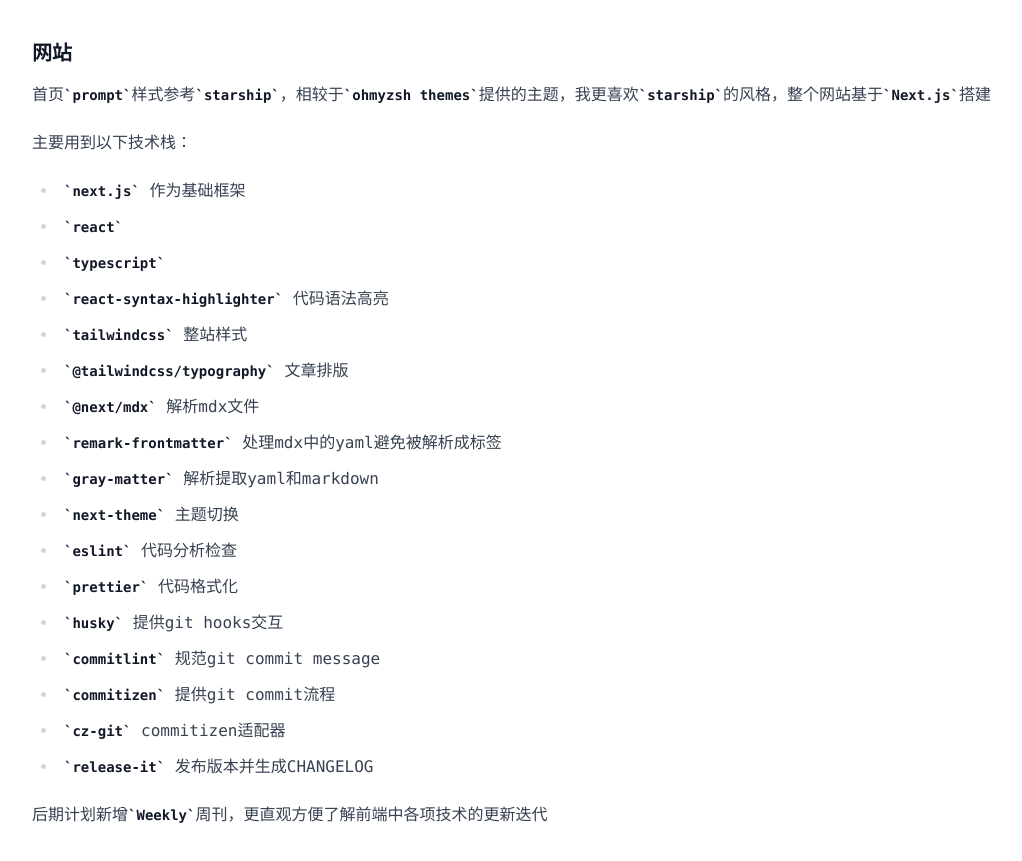
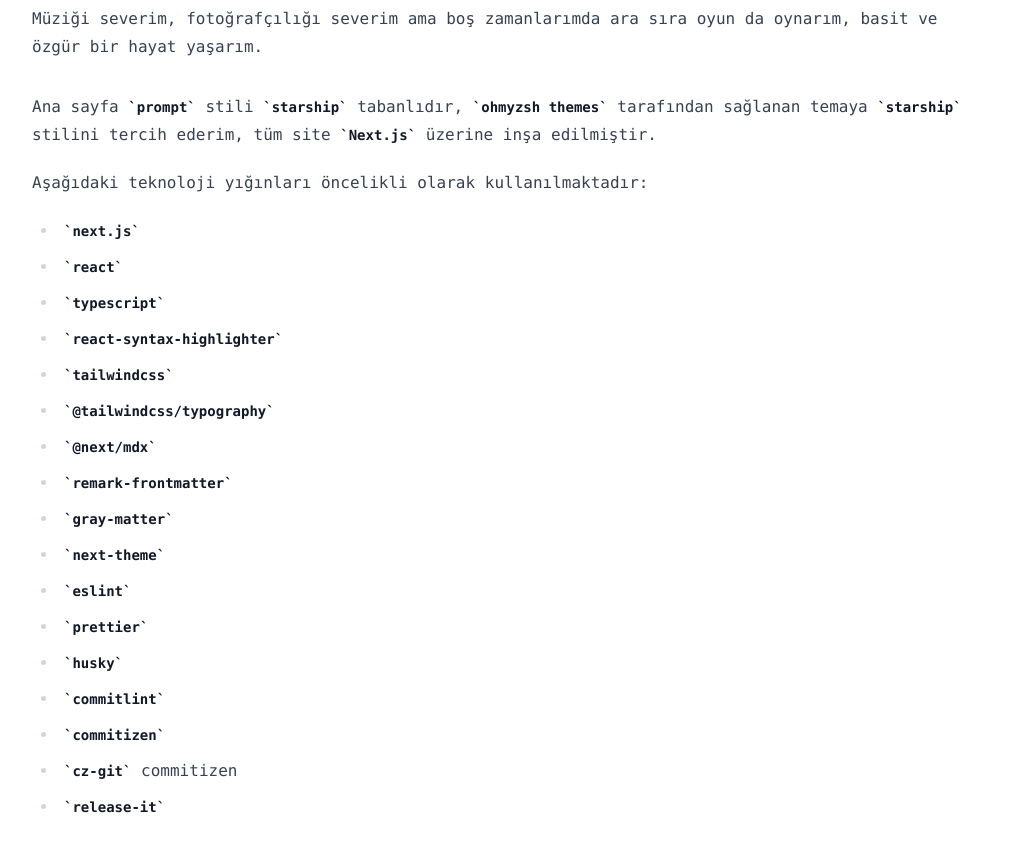
Before and after one commit to saitamar10/Ki-isel-Blog, a Next.js app: page /about in a window 1280 px wide. Shown: the part 347-1208 px from the top of the page, without its empty margins (128-1150 px from the left). Built offline with nearby package versions, Linux system fonts and the light colour scheme.

Commit message:
Update index.mdx

```diff
--- a/mdxs/about/index.mdx
+++ b/mdxs/about/index.mdx
@@ -1,33 +1,30 @@
 ## 👋 Welcome
 
-### 我
+### Blog
 
-我是赫子子，一名前端码农，以前端为主要开发领域，偶尔在空闲时间开发一些小玩意，对`CLI`工具开发感兴趣
+Ben  İsmet Ceber , bir ön uç kodlayıcısıyım, ana geliştirme alanı olarak ön uç, bazen boş zamanlarında bazı küçük araçlar geliştirmek için, `CLI` araç geliştirme ile ilgileniyorum!
 
-喜欢音乐，喜欢摄影but业余，也会偶尔打打游戏，一个人的生活简单且自由
+Müziği severim, fotoğrafçılığı severim ama boş zamanlarımda ara sıra oyun da oynarım, basit ve özgür bir hayat yaşarım.
+###
 
-### 网站
+Ana sayfa `prompt` stili `starship` tabanlıdır, `ohmyzsh themes` tarafından sağlanan temaya `starship` stilini tercih ederim, tüm site `Next.js` üzerine inşa edilmiştir.
 
-首页`prompt`样式参考`starship`，相较于`ohmyzsh themes`提供的主题，我更喜欢`starship`的风格，整个网站基于`Next.js`搭建
+Aşağıdaki teknoloji yığınları öncelikli olarak kullanılmaktadır:
 
-主要用到以下技术栈：
-
-- `next.js` 作为基础框架
+- `next.js`
 - `react`
 - `typescript`
-- `react-syntax-highlighter` 代码语法高亮
-- `tailwindcss` 整站样式
-- `@tailwindcss/typography` 文章排版
-- `@next/mdx` 解析mdx文件
-- `remark-frontmatter` 处理mdx中的yaml避免被解析成标签
-- `gray-matter` 解析提取yaml和markdown
-- `next-theme` 主题切换
-- `eslint` 代码分析检查
-- `prettier` 代码格式化
-- `husky` 提供git hooks交互
-- `commitlint` 规范git commit message
-- `commitizen` 提供git commit流程
-- `cz-git` commitizen适配器
-- `release-it` 发布版本并生成CHANGELOG
-
-后期计划新增`Weekly`周刊，更直观方便了解前端中各项技术的更新迭代
+- `react-syntax-highlighter`
+- `tailwindcss`
+- `@tailwindcss/typography`
+- `@next/mdx`
+- `remark-frontmatter`
+- `gray-matter`
+- `next-theme`
+- `eslint`
+- `prettier`
+- `husky`
+- `commitlint`
+- `commitizen`
+- `cz-git` commitizen
+- `release-it`
```
